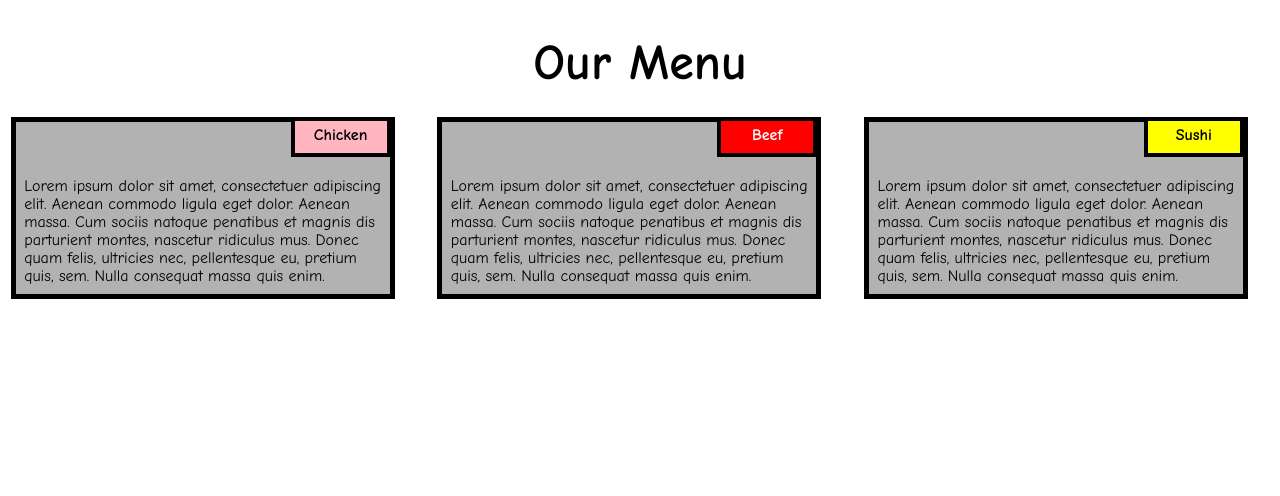
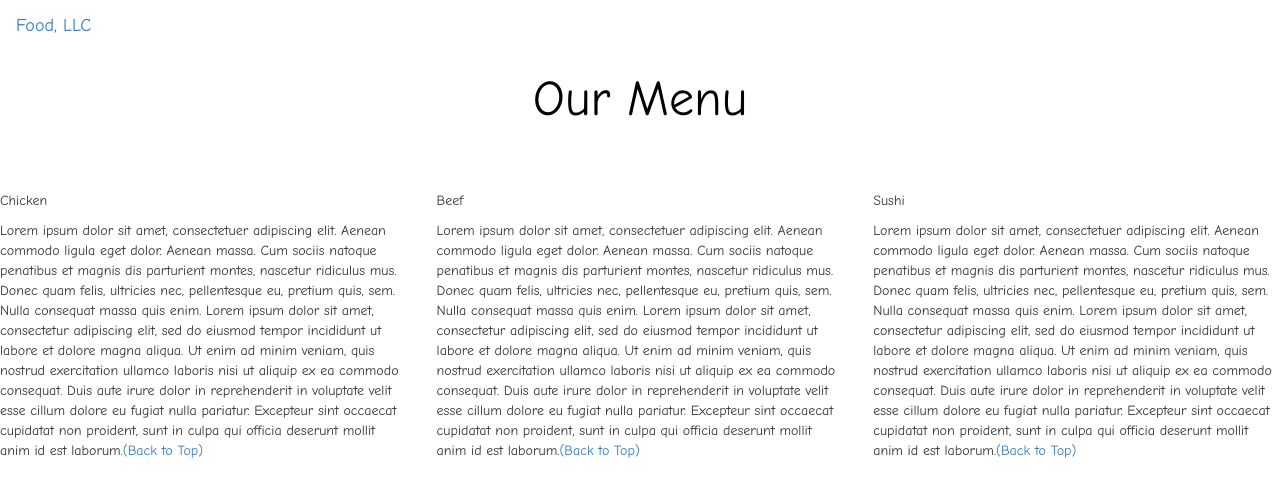
Before and after one commit to azizamari/Coursera-HTML-CSS-and-JavaScript-for-Web-Developers, a plain HTML site: page index.html in a window 1280 px wide. Drawn offline with nearby package versions, Linux system fonts and the light colour scheme.

Commit message:
Update index.html

```diff
--- a/index.html
+++ b/index.html
@@ -2,34 +2,76 @@
 <html>
 <head>
 
-<title>Coding Assignment</title>
+<title>Module 3</title>
+
+  <meta name="viewport" content="width=device-width, initial-scale=1">
+  <link rel="stylesheet" href="https://maxcdn.bootstrapcdn.com/bootstrap/3.3.7/css/bootstrap.min.css">
+  <script src="https://ajax.googleapis.com/ajax/libs/jquery/3.3.1/jquery.min.js"></script>
+  <script src="https://maxcdn.bootstrapcdn.com/bootstrap/3.3.7/js/bootstrap.min.js"></script>
+
+</head>
+
 <meta name="viewport" content="width=device-width, initial-scale=1">
 <link rel="stylesheet" type="text/css" href="style.css">
 
-</head>
+
+
 <body>
-	<h1>Our Menu</h1>
+
+
+<nav class="navbar" id="top">
+  <div class="container-fluid">
+
+    <div class="navbar-header">
+      <button type="button" class="navbar-toggle" data-toggle="collapse" data-target="#myNavbar">
+        <span class="icon-bar"></span>
+        <span class="icon-bar"></span>
+        <span class="icon-bar"></span>
+      </button>
+      <a class="navbar-brand" href="#">Food, LLC</a>
+    </div>
+
+    <div class="collapse" id="myNavbar">
+      <ul class="nav navbar-nav visible-xs">
+        <li><a class="menu-item" href="#">Chicken</a></li>
+        <li><a class="menu-item" href="#">Beef</a></li>
+        <li><a class="menu-item" href="#">Sushi</a></li>
+      </ul>
+    </div>
+
+  </div>
+</nav>
+
+<h1 class="main-title">Our Menu</h1>
+
+
+
+<div class="row">
 
   <div class="col-lg-4 col-md-6 col-sm-12">
-  	<div class="box">
-  		<p class="content-name name1">Chicken</p>
-  		<p class="content">Lorem ipsum dolor sit amet, consectetuer adipiscing elit. Aenean commodo ligula eget dolor. Aenean massa. Cum sociis natoque penatibus et magnis dis parturient montes, nascetur ridiculus mus. Donec quam felis, ultricies nec, pellentesque eu, pretium quis, sem. Nulla consequat massa quis enim.</p>
-  	</div>
+    <div class="content-box">
+      <p class="item-name">Chicken</p>
+      <p>Lorem ipsum dolor sit amet, consectetuer adipiscing elit. Aenean commodo ligula eget dolor. Aenean massa. Cum sociis natoque penatibus et magnis dis parturient montes, nascetur ridiculus mus. Donec quam felis, ultricies nec, pellentesque eu, pretium quis, sem. Nulla consequat massa quis enim. Lorem ipsum dolor sit amet, consectetur adipiscing elit, sed do eiusmod tempor incididunt ut labore et dolore magna aliqua. Ut enim ad minim veniam, quis nostrud exercitation ullamco laboris nisi ut aliquip ex ea commodo consequat. Duis aute irure dolor in reprehenderit in voluptate velit esse cillum dolore eu fugiat nulla pariatur. Excepteur sint occaecat cupidatat non proident, sunt in culpa qui officia deserunt mollit anim id est laborum.<a href="#top">(Back to Top)</a></p>
+    </div>
   </div>
 
   <div class="col-lg-4 col-md-6 col-sm-12">
-  	<div class="box">
-   		<p class="content-name name2">Beef</p>
-   		<p class="content">Lorem ipsum dolor sit amet, consectetuer adipiscing elit. Aenean commodo ligula eget dolor. Aenean massa. Cum sociis natoque penatibus et magnis dis parturient montes, nascetur ridiculus mus. Donec quam felis, ultricies nec, pellentesque eu, pretium quis, sem. Nulla consequat massa quis enim.</p>
-  	</div>
+    <div class="content-box">
+      <p class="item-name">Beef</p>
+      <p>Lorem ipsum dolor sit amet, consectetuer adipiscing elit. Aenean commodo ligula eget dolor. Aenean massa. Cum sociis natoque penatibus et magnis dis parturient montes, nascetur ridiculus mus. Donec quam felis, ultricies nec, pellentesque eu, pretium quis, sem. Nulla consequat massa quis enim. Lorem ipsum dolor sit amet, consectetur adipiscing elit, sed do eiusmod tempor incididunt ut labore et dolore magna aliqua. Ut enim ad minim veniam, quis nostrud exercitation ullamco laboris nisi ut aliquip ex ea commodo consequat. Duis aute irure dolor in reprehenderit in voluptate velit esse cillum dolore eu fugiat nulla pariatur. Excepteur sint occaecat cupidatat non proident, sunt in culpa qui officia deserunt mollit anim id est laborum.<a href="#top">(Back to Top)</a></p>
+    </div>
   </div>
 
+
   <div class="col-lg-4 col-md-12 col-sm-12">
-  	<div class="box">
-  		<p class="content-name name3">Sushi</p>
-  		<p class="content">Lorem ipsum dolor sit amet, consectetuer adipiscing elit. Aenean commodo ligula eget dolor. Aenean massa. Cum sociis natoque penatibus et magnis dis parturient montes, nascetur ridiculus mus. Donec quam felis, ultricies nec, pellentesque eu, pretium quis, sem. Nulla consequat massa quis enim.</p>
-  	</div>
+    <div class="content-box">
+      <p class="item-name">Sushi</p>
+      <p>Lorem ipsum dolor sit amet, consectetuer adipiscing elit. Aenean commodo ligula eget dolor. Aenean massa. Cum sociis natoque penatibus et magnis dis parturient montes, nascetur ridiculus mus. Donec quam felis, ultricies nec, pellentesque eu, pretium quis, sem. Nulla consequat massa quis enim. Lorem ipsum dolor sit amet, consectetur adipiscing elit, sed do eiusmod tempor incididunt ut labore et dolore magna aliqua. Ut enim ad minim veniam, quis nostrud exercitation ullamco laboris nisi ut aliquip ex ea commodo consequat. Duis aute irure dolor in reprehenderit in voluptate velit esse cillum dolore eu fugiat nulla pariatur. Excepteur sint occaecat cupidatat non proident, sunt in culpa qui officia deserunt mollit anim id est laborum.<a href="#top">(Back to Top)</a></p>
+    </div>
   </div>
+
+</div>
+
 
 </body>
 </html>
```
